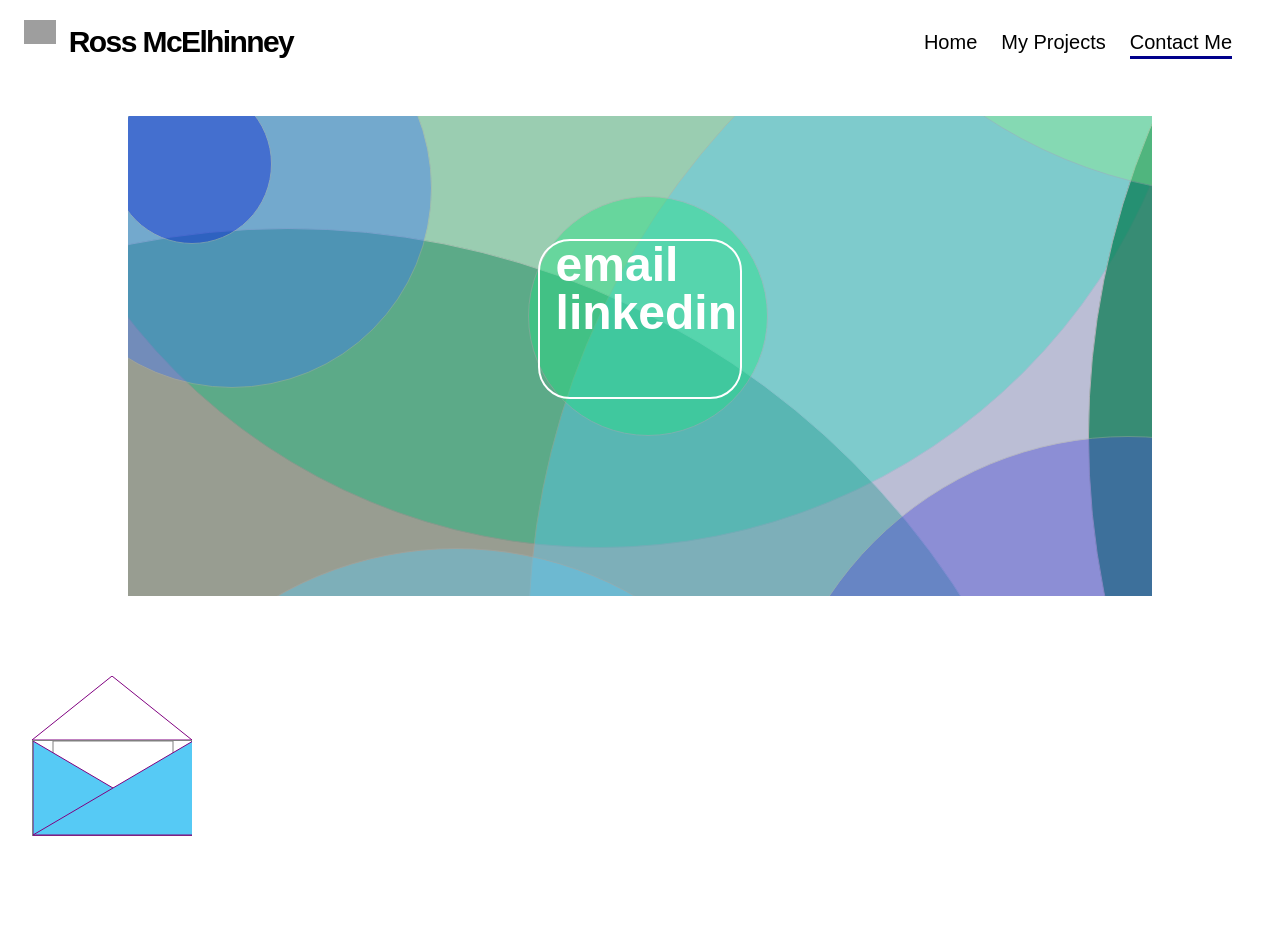
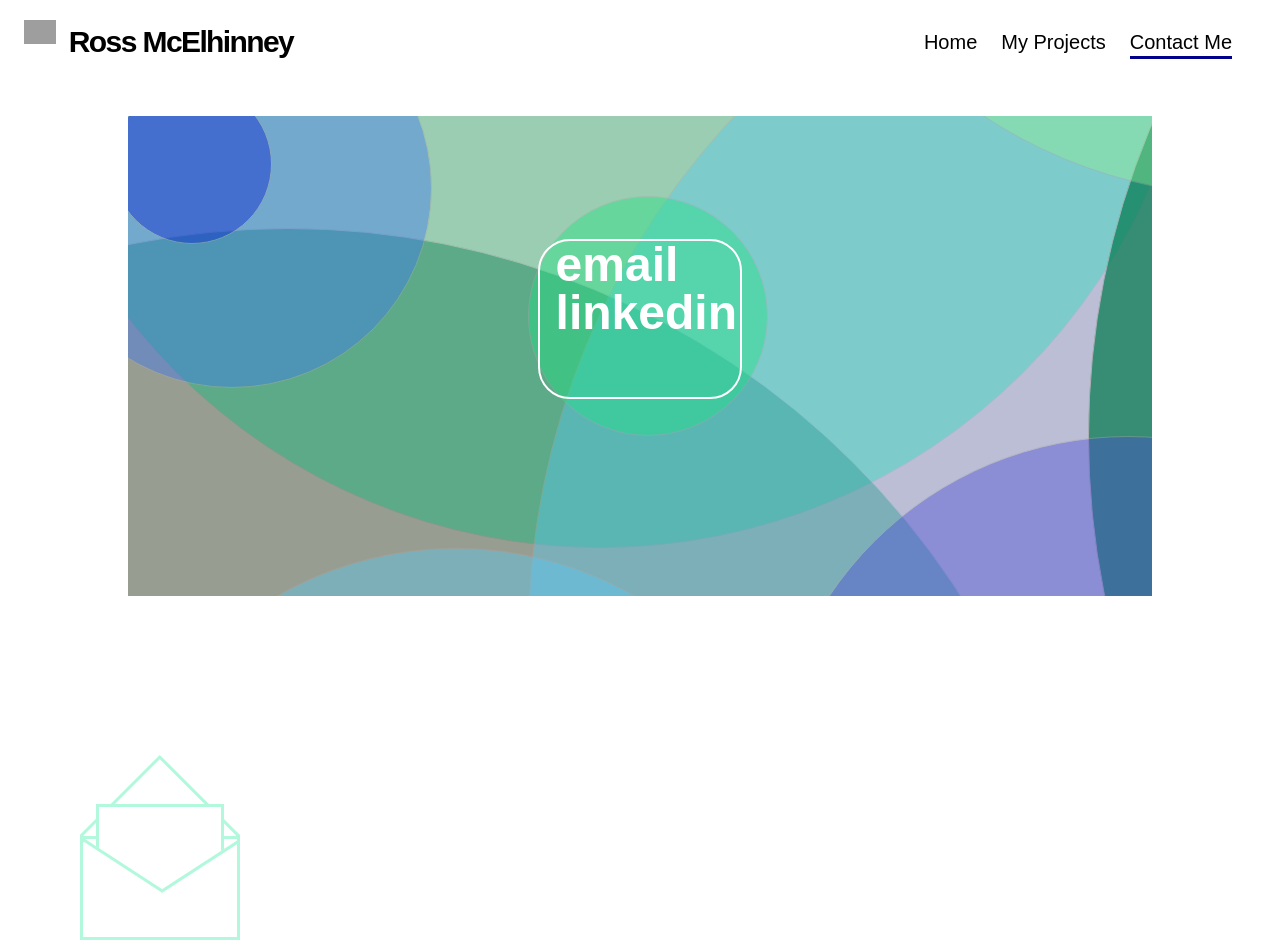
Before and after one commit to rossmcel/ross-mcelhinney-website, a React (Create React App) app: page /Contact in a window 1280 px wide. Shown: the top 952 px of the page. Built offline with nearby package versions, Linux system fonts and the light colour scheme; grey boxes are pictures that could not be loaded.

Commit message:
Style Email Icon and Remove Previous Version

```diff
--- a/src/shared/components/dynamic-title-section/dynamicTitleSection.tsx
+++ b/src/shared/components/dynamic-title-section/dynamicTitleSection.tsx
@@ -7,8 +7,8 @@ import { useSpring, animated } from "react-spring";
 export const DynamicTitleSection: React.FC = () => {
   const [{ y, backgroundColor, marginTop }, set] = useSpring(() => ({
     y: 100,
-    backgroundColor: "#fff",
-    marginTop: "15rem",
+    backgroundColor: "white",
+    marginTop: "14rem",
   }));
   return (
     <Box>
@@ -226,73 +226,13 @@ export const DynamicTitleSection: React.FC = () => {
           opacity="0.4"
         ></Box>
       </Box>
-      <Box>
-        <Flex
-          mt="5rem"
-          minW="10rem"
-          maxW="10rem"
-          minH="10rem"
-          maxH="10rem"
-          ml="2rem"
-          direction="column"
-          overflow="hidden"
-        >
-          <Flex direction="row">
-            <Box minW="10rem" maxW="10rem" minH="4rem" maxH="4rem" z-index="-1">
-              <svg height="140" width="300">
-                <polygon
-                  points="80,0 0,64 160,64"
-                  fill="none"
-                  stroke="purple"
-                  stroke-width="1"
-                />
-              </svg>
-            </Box>
-          </Flex>
-          <Box
-            minW="100%"
-            maxW="100%"
-            minH="6rem"
-            maxH="6rem"
-            border="1px solid grey"
-            z-index="-1"
-          >
-            <Box>
-              <svg height="176" width="300" z-index="2">
-                <rect
-                  width="120"
-                  height="100"
-                  fill="none"
-                  stroke-width="1"
-                  stroke="grey"
-                  x="20"
-                />
-                <polygon
-                  points="0,0 0,94 160,94"
-                  fill="#56caf5"
-                  stroke="purple"
-                  stroke-width="1"
-                  z-index="2"
-                />
-                <polygon
-                  points="160,0 0,94 160,94"
-                  fill="#56caf5"
-                  stroke="purple"
-                  stroke-width="1"
-                  z-index="2"
-                />
-              </svg>
-            </Box>
-          </Box>
-        </Flex>
-      </Box>
 
       <button
         onMouseEnter={() =>
-          set({ y: 0, backgroundColor: "black", marginTop: "8rem" })
+          set({ y: 0, backgroundColor: "#90f5cf", marginTop: "9rem" })
         }
         onMouseLeave={() =>
-          set({ y: 100, backgroundColor: "blue", marginTop: "15rem" })
+          set({ y: 100, backgroundColor: "white", marginTop: "14rem" })
         }
       >
         <Flex
@@ -324,7 +264,7 @@ export const DynamicTitleSection: React.FC = () => {
                 minH="7.1rem"
                 maxH="7.1rem"
                 mt="10rem"
-                border="1px solid black"
+                border="3px solid rgba(144, 245, 207, .7)"
                 transform="rotate(-135deg)"
                 gridColumn="1"
                 gridRow="1"
@@ -338,7 +278,7 @@ export const DynamicTitleSection: React.FC = () => {
                   backgroundColor,
                   width: "8rem",
                   height: "8rem",
-                  border: "1px solid black",
+                  border: "3px solid rgba(144, 245, 207, .7)",
                   gridColumn: 1,
                   gridRow: 1,
                   position: "absolute",
@@ -353,7 +293,7 @@ export const DynamicTitleSection: React.FC = () => {
             minH="6.5rem"
             maxH="6.5rem"
             mb="3.5rem"
-            border="1px solid black"
+            border="3px solid rgba(144, 245, 207, .7)"
             display="grid"
             overflow="hidden"
             z-index="-2"
@@ -365,7 +305,7 @@ export const DynamicTitleSection: React.FC = () => {
               maxH="12rem"
               ml="2.2rem"
               mt="2.2rem"
-              border="1px solid black"
+              border="3px solid rgba(144, 245, 207, .7)"
               transform="rotate(-123deg)"
               gridColumn="1"
               gridRow="1"
@@ -378,9 +318,9 @@ export const DynamicTitleSection: React.FC = () => {
               minH="6rem"
               maxH="6rem"
               borderBottom="hidden"
-              borderTop="1px solid black"
-              borderRight="1px solid black"
-              borderLeft="1px solid black"
+              borderTop="3px solid rgba(144, 245, 207, .7)"
+              borderRight="3px solid rgba(144, 245, 207, .7)"
+              borderLeft="3px solid rgba(144, 245, 207, .7)"
               transform="rotate(-57deg)"
               ml="-2.1rem"
               mt="1.05rem"
```
